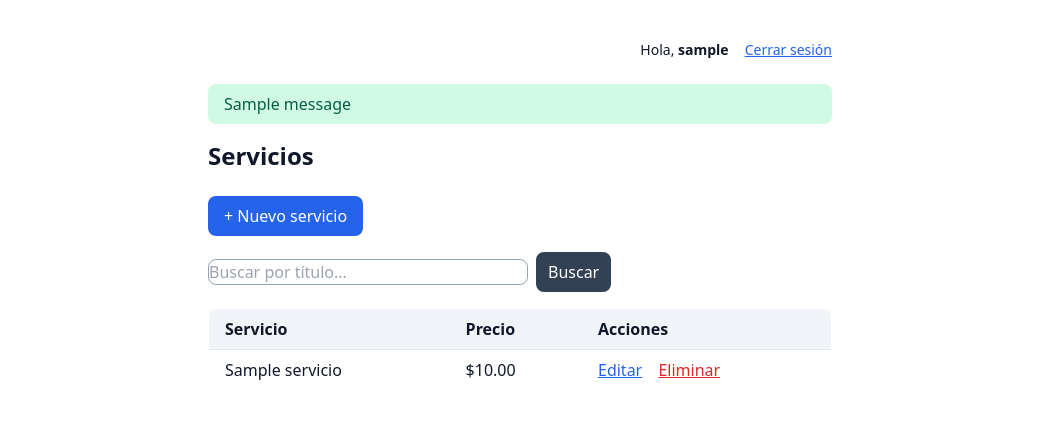
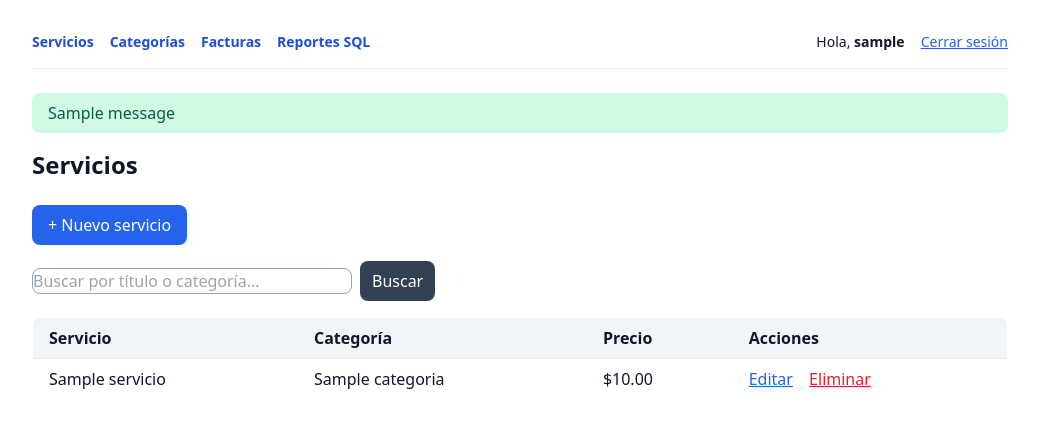
Before and after one commit to CruzBejaranoYorsh/u4p3-cruz-bejarano-jorge-alejandro, a Django app: page /servicios/ in a window 1280 px wide. Shown: the top 431 px of the page, without its empty margins (120-1159 px from the left). Run offline with Django 5.2, Linux system fonts and the light colour scheme; a user stored in the database is signed in; tables that the repository leaves empty hold one stand-in row (values such as "Sample post"); one stand-in notice (Sample message) is shown; some libraries are stand-ins or nearby versions.

Commit message:
paso 09: vistas de categorias, facturas y reportes - cruz-bejarno-jorge-alejandro

```diff
--- a/core/templates/core/base.html
+++ b/core/templates/core/base.html
@@ -1,60 +1,79 @@
-{# base.html: el "molde" de la Semana 5, ahora con barra de sesión y mensajes flash #}
+{# base.html: el molde de todas las páginas; ahora con menú de secciones, mensajes de color y más ancho #}
 <!DOCTYPE html>
-{# lang="es": el contenido de la página está en español #}
+{# lang="es": el contenido está en español #}
 <html lang="es">
-{# head: datos de la página que no se ven (título, acentos, estilos) #}
+{# head: datos que no se ven #}
 <head>
-  {# charset UTF-8: permite acentos y ñ #}
+  {# charset UTF-8: acentos y ñ #}
   <meta charset="UTF-8">
-  {# viewport: hace que la página se adapte al ancho del celular #}
+  {# viewport: se adapta al celular #}
   <meta name="viewport" content="width=device-width, initial-scale=1">
-  {# block titulo: cada página puede cambiar el texto de la pestaña; si no lo cambia, dice "Servicios" #}
+  {# block titulo: el texto de la pestaña; si una página no lo cambia, dice "Servicios" #}
   <title>{% block titulo %}Servicios{% endblock %}</title>
-  {# Play CDN de Tailwind: el mismo que usaste en la Semana 2 #}
+  {# Play CDN de Tailwind: el mismo de la Semana 2 #}
   <script src="https://cdn.tailwindcss.com"></script>
-  {# style: reglas mínimas para que se vean los campos que dibuja form.as_p (Tailwind les quita el borde) #}
+  {# style: reglas mínimas para los campos que dibuja Django #}
   <style>
-    /* input, textarea, select: borde gris, esquinas redondeadas, relleno y ancho completo en cada campo */
+    /* input, textarea, select: borde gris, esquinas redondeadas y ancho completo */
     input, textarea, select { border: 1px solid #94a3b8; border-radius: .5rem; padding: .4rem .6rem; width: 100%; }
     /* label: cada etiqueta en su propia línea y en negritas */
     label { display: block; font-weight: 600; margin-bottom: .2rem; }
-    /* .errorlist: la lista de errores que genera Django; se pinta en rojo */
+    /* .errorlist: errores de Django en rojo */
     .errorlist { color: #dc2626; font-size: .9rem; }
-    /* .helptext: los textos de ayuda de Django (ej. reglas de contraseña), en gris y pequeños */
+    /* .helptext: textos de ayuda en gris */
     .helptext { color: #64748b; font-size: .8rem; display: block; }
-  {# cierra el bloque de estilos #}
   </style>
 {# cierra el head #}
 </head>
-{# body: lo que se ve; max-w-2xl + mx-auto centran el contenido con un ancho máximo #}
-<body class="max-w-2xl mx-auto py-10 px-6 bg-white text-slate-900">
-  {# nav: NUEVA barra superior; flex + justify-end alinea los enlaces a la derecha #}
-  <nav class="flex justify-end items-center gap-4 mb-6 text-sm">
-    {# if user.is_authenticated: True si hay sesión iniciada, False si el visitante es anónimo #}
+{# body: max-w-5xl (antes 2xl) deja espacio para las tablas de facturas y reportes #}
+<body class="max-w-5xl mx-auto py-8 px-4 sm:px-6 bg-white text-slate-900">
+  {# nav: barra superior; flex-wrap acomoda los enlaces en 2 renglones en celular #}
+  <nav class="flex flex-wrap justify-between items-center gap-3 mb-6 text-sm border-b border-slate-200 pb-4">
+    {# div: grupo izquierdo con las secciones del sistema #}
+    <div class="flex flex-wrap gap-4 font-semibold">
+      {# if: el menú de secciones solo se ve con sesión iniciada #}
       {% if user.is_authenticated %}
-      {# user.username: nombre del usuario que inició sesión #}
+        {# enlace al listado de servicios #}
+        <a href="{% url 'servicios' %}" class="text-blue-700 hover:underline">Servicios</a>
+        {# NUEVO: enlace a categorías #}
+        <a href="{% url 'categorias' %}" class="text-blue-700 hover:underline">Categorías</a>
+        {# NUEVO: enlace a facturas #}
+        <a href="{% url 'facturas' %}" class="text-blue-700 hover:underline">Facturas</a>
+        {# NUEVO: enlace a reportes SQL #}
+        <a href="{% url 'reportes' %}" class="text-blue-700 hover:underline">Reportes SQL</a>
+      {# endif: fin del menú de secciones #}
+      {% endif %}
+    {# cierra el grupo izquierdo #}
+    </div>
+    {# div: grupo derecho con la sesión #}
+    <div class="flex items-center gap-4">
+      {# if: True si hay sesión iniciada #}
+      {% if user.is_authenticated %}
+        {# nombre del usuario #}
         <span>Hola, <b>{{ user.username }}</b></span>
-      {# enlace a la ruta con name='logout' para cerrar la sesión #}
+        {# cerrar sesión #}
         <a href="{% url 'logout' %}" class="text-blue-600 underline">Cerrar sesión</a>
-    {# else: lo que ve un visitante SIN sesión iniciada #}
+      {# else: visitante sin sesión #}
       {% else %}
-      {# enlace a la ruta con name='login' #}
+        {# iniciar sesión #}
         <a href="{% url 'login' %}" class="text-blue-600 underline">Iniciar sesión</a>
-      {# enlace a la ruta con name='registro' para crear una cuenta nueva #}
+        {# crear cuenta #}
         <a href="{% url 'registro' %}" class="text-blue-600 underline">Crear cuenta</a>
-    {# endif: fin del bloque con sesión / sin sesión #}
+      {# endif: fin del bloque de sesión #}
       {% endif %}
+    {# cierra el grupo derecho #}
+    </div>
   {# cierra la barra superior #}
   </nav>
-  {# for message in messages: recorre los mensajes guardados con messages.success() o messages.info() #}
+  {# for: recorre los mensajes flash #}
   {% for message in messages %}
-    {# cada mensaje se dibuja en una cajita verde (fondo emerald-100, texto emerald-800) #}
-    <div class="bg-emerald-100 text-emerald-800 px-4 py-2 rounded-lg mb-4">{{ message }}</div>
-  {# endfor: fin de la repetición de mensajes #}
+    {# message.tags: "error" para messages.error (rojo); cualquier otro (success, info) va en verde #}
+    <div class="{% if message.tags == 'error' %}bg-red-100 text-red-800{% else %}bg-emerald-100 text-emerald-800{% endif %} px-4 py-2 rounded-lg mb-4">{{ message }}</div>
+  {# endfor: fin de los mensajes #}
   {% endfor %}
-  {# block contenido: aquí cada página (listado, formularios, login, registro) pone lo suyo #}
+  {# block contenido: aquí cada página pone lo suyo #}
   {% block contenido %}{% endblock %}
 {# cierra el body #}
 </body>
-{# cierra el documento HTML #}
+{# cierra el documento #}
 </html>
--- a/core/templates/core/servicios.html
+++ b/core/templates/core/servicios.html
@@ -11,7 +11,7 @@
   {# method="GET": la búsqueda queda en la URL (?q=...) y se puede compartir o recargar #}
   <form method="GET" class="mb-4 flex flex-wrap gap-2 items-center">
     {# name="q": debe coincidir con request.GET.get('q') de la vista · value: conserva lo que se buscó · aria-label: nombre para lectores de pantalla #}
-    <input type="text" name="q" value="{{ query }}" placeholder="Buscar por título..." aria-label="Buscar servicios por título" class="max-w-xs">
+    <input type="text" name="q" value="{{ query }}" placeholder="Buscar por título o categoría..." aria-label="Buscar servicios por título o categoría" class="max-w-xs">
     {# botón que envía la búsqueda #}
     <button type="submit" class="bg-slate-700 text-white px-3 py-2 rounded-lg">Buscar</button>
     {# if query: el enlace "Quitar búsqueda" solo aparece si hay algo buscado #}
@@ -33,6 +33,8 @@
         <tr>
           {# th: encabezado de la columna del nombre #}
           <th class="text-left px-4 py-2">Servicio</th>
+          {# th: NUEVO encabezado de la columna de la categoría #}
+          <th class="text-left px-4 py-2">Categoría</th>
           {# th: encabezado de la columna del precio #}
           <th class="text-left px-4 py-2">Precio</th>
           {# th: encabezado de la columna con los enlaces Editar / Eliminar #}
@@ -49,6 +51,8 @@
         <tr class="border-t border-slate-200">
           {# td: celda con el título del servicio #}
           <td class="px-4 py-2">{{ servicio.titulo }}</td>
+          {# td: NUEVA celda con la categoría; muestra su nombre gracias a __str__ (default si quedó vacía) #}
+          <td class="px-4 py-2">{{ servicio.categoria|default:"Sin categoría" }}</td>
           {# td: celda con el precio; el $ es texto fijo antes del número #}
           <td class="px-4 py-2">${{ servicio.precio }}</td>
           {# td: celda de las acciones; whitespace-nowrap evita que los 2 enlaces se partan en 2 renglones #}
@@ -63,10 +67,10 @@
         </tr>
         {# empty: se dibuja SOLO si no hay ningún servicio que mostrar #}
         {% empty %}
-        {# fila única con el aviso; colspan="3" la estira a lo ancho de las 3 columnas #}
+        {# fila única con el aviso; colspan="4" (antes 3) la estira a lo ancho de las 4 columnas #}
         <tr>
           {# if query: el mensaje cambia si la lista está vacía por una búsqueda o porque no hay registros #}
-          <td colspan="3" class="text-center text-slate-500 py-6">{% if query %}No hay servicios que coincidan con "{{ query }}".{% else %}Aún no tienes servicios. ¡Crea el primero!{% endif %}</td>
+          <td colspan="4" class="text-center text-slate-500 py-6">{% if query %}No hay servicios que coincidan con "{{ query }}".{% else %}Aún no tienes servicios. ¡Crea el primero!{% endif %}</td>
         {# cierra la fila del aviso #}
         </tr>
         {# endfor: fin de la repetición #}
```
Lines whose indentation alone changed are shown as unchanged.
